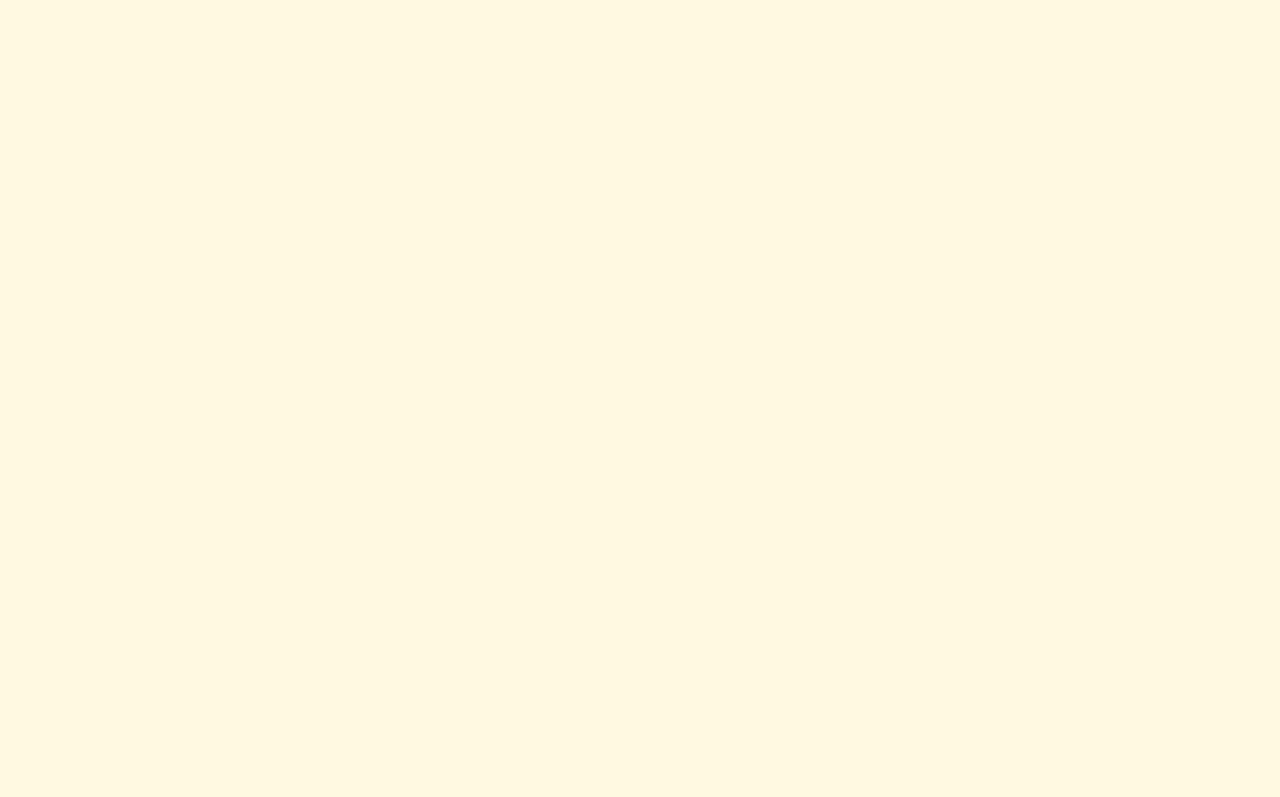
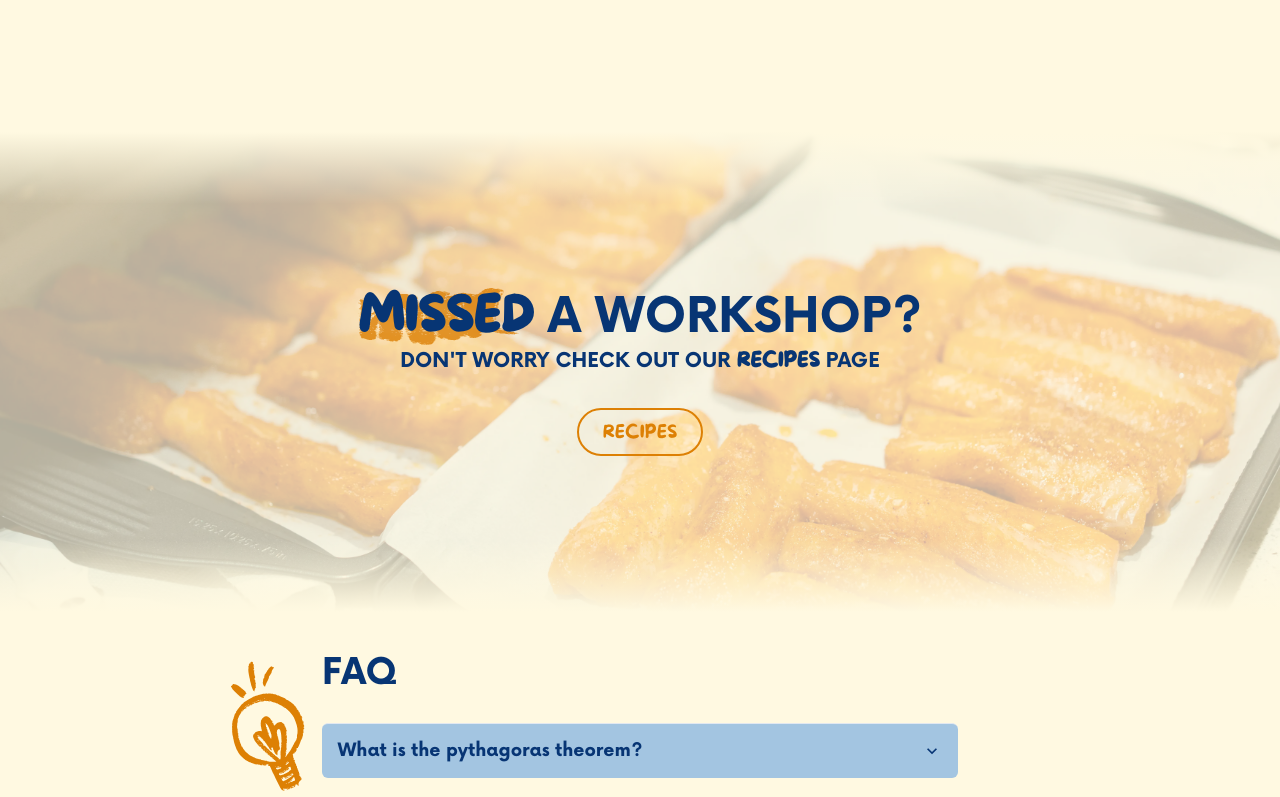
Before and after one commit to ubc-cooking/cooking-club-ubc, a Next.js app: page / in a window 1280 px wide. Shown: the part 740-1537 px from the top of the page. Before the commit the page ends 800 px from the top, so only its background shows below. Built offline with nearby package versions, Linux system fonts and the light colour scheme.

Commit message:
feat: add faq section temp

```diff
--- a/src/app/page.tsx
+++ b/src/app/page.tsx
@@ -1,10 +1,13 @@
+import FAQ from "@/components/home/FAQ";
 import Workshop from "@/components/home/Workshop";
 import { Box } from "@chakra-ui/react";
 
 export default function Home() {
   return (
     <Box>
+      <Box width={"100%"} height={"100vh"} />
       <Workshop />
+      <FAQ />
     </Box>
   );
 }
--- /dev/null
+++ b/src/components/home/FAQ.tsx
@@ -0,0 +1,84 @@
+import {
+  Accordion,
+  AccordionButton,
+  AccordionIcon,
+  AccordionItem,
+  AccordionPanel,
+  Container,
+  Heading,
+  Icon,
+} from "@chakra-ui/react";
+import Image from "../Image";
+
+const datas = [
+  {
+    question: "What is the pythagoras theorem?",
+    answer:
+      "Lorem ipsum dolor sit amet, consectetur adipiscing elit, sed do eiusmod tempor incididunt ut labore et dolore magna aliqua. Lorem ipsum dolor sit amet, consectetur adipiscing elit, sed do eiusmod tempor incididunt ut labore et dolore magna aliqua.",
+  },
+  {
+    question: "What is the pythagoras theorem?",
+    answer:
+      "Lorem ipsum dolor sit amet, consectetur adipiscing elit, sed do eiusmod tempor incididunt ut labore et dolore magna aliqua. Lorem ipsum dolor sit amet, consectetur adipiscing elit, sed do eiusmod tempor incididunt ut labore et dolore magna aliqua.",
+  },
+  {
+    question: "What is the pythagoras theorem?",
+    answer:
+      "Lorem ipsum dolor sit amet, consectetur adipiscing elit, sed do eiusmod tempor incididunt ut labore et dolore magna aliqua. Lorem ipsum dolor sit amet, consectetur adipiscing elit, sed do eiusmod tempor incididunt ut labore et dolore magna aliqua.",
+  },
+  {
+    question: "What is the pythagoras theorem?",
+    answer:
+      "Lorem ipsum dolor sit amet, consectetur adipiscing elit, sed do eiusmod tempor incididunt ut labore et dolore magna aliqua. Lorem ipsum dolor sit amet, consectetur adipiscing elit, sed do eiusmod tempor incididunt ut labore et dolore magna aliqua.",
+  },
+  {
+    question: "What is the pythagoras theorem?",
+    answer:
+      "Lorem ipsum dolor sit amet, consectetur adipiscing elit, sed do eiusmod tempor incididunt ut labore et dolore magna aliqua. Lorem ipsum dolor sit amet, consectetur adipiscing elit, sed do eiusmod tempor incididunt ut labore et dolore magna aliqua.",
+  },
+  {
+    question: "What is the pythagoras theorem?",
+    answer:
+      "Lorem ipsum dolor sit amet, consectetur adipiscing elit, sed do eiusmod tempor incididunt ut labore et dolore magna aliqua. Lorem ipsum dolor sit amet, consectetur adipiscing elit, sed do eiusmod tempor incididunt ut labore et dolore magna aliqua.",
+  },
+];
+
+export default function FAQ() {
+  return (
+    <Container my={10}>
+      <Image
+        src={"/home/bulbIcon.svg"}
+        alt="bulb"
+        width={150}
+        height={150}
+        position={"absolute"}
+        left={"15%"}
+      />
+      <Heading fontFamily={"body"}>FAQ</Heading>
+      <Accordion my={7}>
+        {datas.map((data, idx) => (
+          <AccordionItem
+            key={idx}
+            background={"accent"}
+            my={5}
+            borderRadius={"md"}
+          >
+            <AccordionButton p={4}>
+              <Heading
+                as="span"
+                fontFamily={"body"}
+                fontSize={"lg"}
+                flex="1"
+                textAlign="left"
+              >
+                {data.question}
+              </Heading>
+              <AccordionIcon />
+            </AccordionButton>
+            <AccordionPanel pb={4}>{data.answer}</AccordionPanel>
+          </AccordionItem>
+        ))}
+      </Accordion>
+    </Container>
+  );
+}
--- a/src/components/home/Workshop.tsx
+++ b/src/components/home/Workshop.tsx
@@ -9,7 +9,6 @@ export default function Workshop() {
     <Box position={"relative"} w={"100%"} h={"30rem"}>
       <Image
         src={"/home/workshop.webp"}
-        // bgGradient={"linear(to-b, url(/home/workshop.webp), pink.500)"}
         zIndex={-1}
         opacity={"30%"}
         alt="background"
@@ -27,7 +26,7 @@ export default function Workshop() {
         left="0"
         width="100%"
         height="100%"
-        bgGradient="linear(to-b, rgba(255, 249, 225, 1) 0%, rgba(255, 255, 255, 0) 20%)"
+        bgGradient="linear(to-b, rgba(255, 249, 225, 1) 0%, rgba(255, 255, 255, 0) 15%)"
         zIndex={1}
       />
       <Box
@@ -36,7 +35,7 @@ export default function Workshop() {
         left="0"
         width="100%"
         height="100%"
-        bgGradient="linear(to-t, rgba(255, 249, 225, 1) 0%, rgba(255, 255, 255, 0) 20%)"
+        bgGradient="linear(to-t, rgba(255, 249, 225, 1) 0%, rgba(255, 255, 255, 0) 15%)"
         zIndex={1}
       />
       <Center height={"100%"} position={"relative"} zIndex={10}>
```
Also changed, not shown: public/home/bulbIcon.svg (added).
